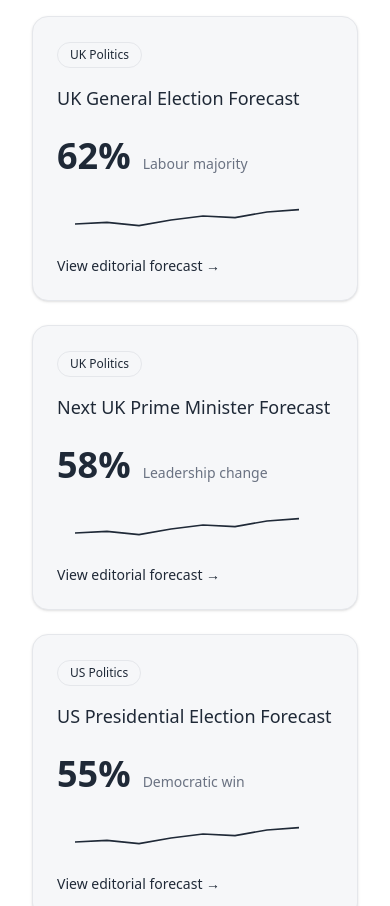
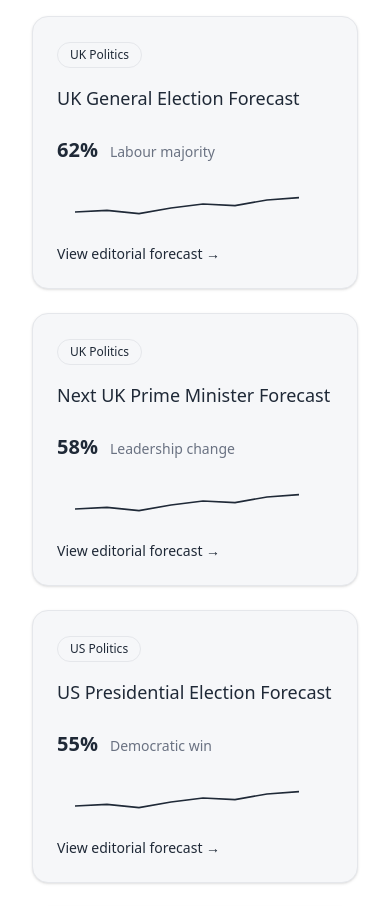
Before and after one commit to MD-Ishan-Rana-MIR/gilesmead_frontend, a Next.js app: page / in a window 390 px wide. Shown: the part 1740-2646 px from the top of the page. Built offline with nearby package versions, Linux system fonts and the light colour scheme.

Commit message:
forcast page responsive done

```diff
--- a/app/components/ForcastCard.tsx
+++ b/app/components/ForcastCard.tsx
@@ -36,7 +36,7 @@ const ForcastCard = ({ TOPICS }: { TOPICS: ForcastDataType[] }) => {
 
                         {/* Probability */}
                         <div className="mt-6 flex items-baseline gap-3">
-                            <span className="text-4xl font-bold  text-[#1F2937] ">
+                            <span className="md:text-4xl text-xl font-bold  text-[#1F2937] ">
                                 {topic.probability}
                             </span>
                             <span className="text-sm text-gray-500">
```
